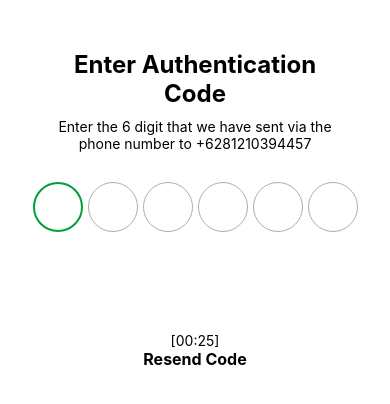
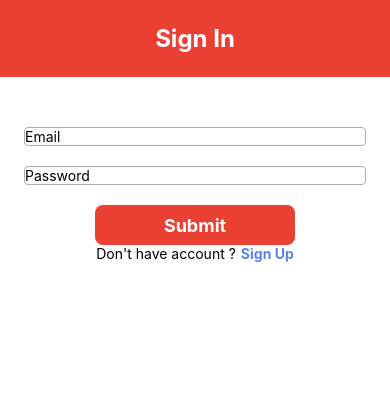
Before and after one commit to IrvanMahardhika/ayolaApp, a React Native app: screen / in a window 390 px wide. Shown: the top 404 px of the page. Built offline with nearby package versions, Linux system fonts and the light colour scheme.

Commit message:
set Login page

```diff
--- a/App.tsx
+++ b/App.tsx
@@ -9,9 +9,10 @@ import React from 'react';
 
 import Register from '@src/pages/register/Register';
 import OTP from '@src/pages/otp/OTP';
+import Login from '@src/pages/login/Login';
 
 function App(): React.JSX.Element {
-  return <OTP />;
+  return <Login />;
 }
 
 export default App;
--- a/src/pages/login/Login.styles.ts
+++ b/src/pages/login/Login.styles.ts
@@ -8,4 +8,27 @@ export default (theme: Theme) =>
       flex: 1,
       backgroundColor: theme.colors.white,
     },
+    body: {
+      paddingTop: 50,
+      paddingBottom: 10,
+      paddingHorizontal: 24,
+    },
+    textInput: {
+      marginBottom: 20,
+      borderWidth: 1,
+      borderColor: theme.colors.grey,
+      borderRadius: 4,
+    },
+    buttonContainer: {
+      alignItems: 'center',
+    },
+    goToRegisterButtonContainer: {
+      flexDirection: 'row',
+      justifyContent: 'center',
+    },
+    goToRegisterButtonText: {
+      marginLeft: 5,
+      fontWeight: 'bold',
+      color: theme.colors.blue,
+    },
   });
--- a/src/pages/login/Login.tsx
+++ b/src/pages/login/Login.tsx
@@ -1,16 +1,57 @@
-import React from 'react';
-import {View, Text} from 'react-native';
+import React, {useState} from 'react';
+import {View, Text, TextInput, TouchableOpacity} from 'react-native';
 
 import useThemedStyles from '@src/hooks/useThemedStyles';
+
+import Header from '@components/header/Header';
+import Button from '@components/button/Button';
 
 import LoginStyles from './Login.styles';
 
 const Login: React.FC = () => {
   const styles = useThemedStyles(LoginStyles);
 
+  const [email, setEmail] = useState<string>('');
+  const [password, setPassword] = useState<string>('');
+
+  const handleSubmit = () => {
+    console.log('email -- ', email);
+    console.log('password -- ', password);
+  };
+
+  const goToRegisterPage = () => {
+    console.log('go to register page');
+  };
+
   return (
     <View style={styles.root}>
-      <Text>Login page</Text>
+      <Header title="Sign In" />
+      <View style={styles.body}>
+        <TextInput
+          placeholder="Email"
+          inputMode="text"
+          style={styles.textInput}
+          value={email}
+          onChangeText={(text: string) => setEmail(text)}
+        />
+        <TextInput
+          placeholder="Password"
+          inputMode="text"
+          secureTextEntry
+          style={styles.textInput}
+          value={password}
+          onChangeText={(text: string) => setPassword(text)}
+        />
+        <View style={styles.buttonContainer}>
+          <Button text="Submit" onPress={handleSubmit} />
+        </View>
+        <View style={styles.goToRegisterButtonContainer}>
+          <Text>Don't have account ?</Text>
+          <TouchableOpacity onPress={goToRegisterPage}>
+            <Text style={styles.goToRegisterButtonText}>Sign Up</Text>
+          </TouchableOpacity>
+        </View>
+      </View>
     </View>
   );
 };
--- a/src/pages/register/Register.tsx
+++ b/src/pages/register/Register.tsx
@@ -140,7 +140,7 @@ const Register: React.FC = () => {
         <View style={styles.goToLoginButtonContainer}>
           <Text>Already have account ?</Text>
           <TouchableOpacity onPress={goToLoginPage}>
-            <Text style={styles.goToLoginButtonText}>Login</Text>
+            <Text style={styles.goToLoginButtonText}>Sign In</Text>
           </TouchableOpacity>
         </View>
       </View>
```
